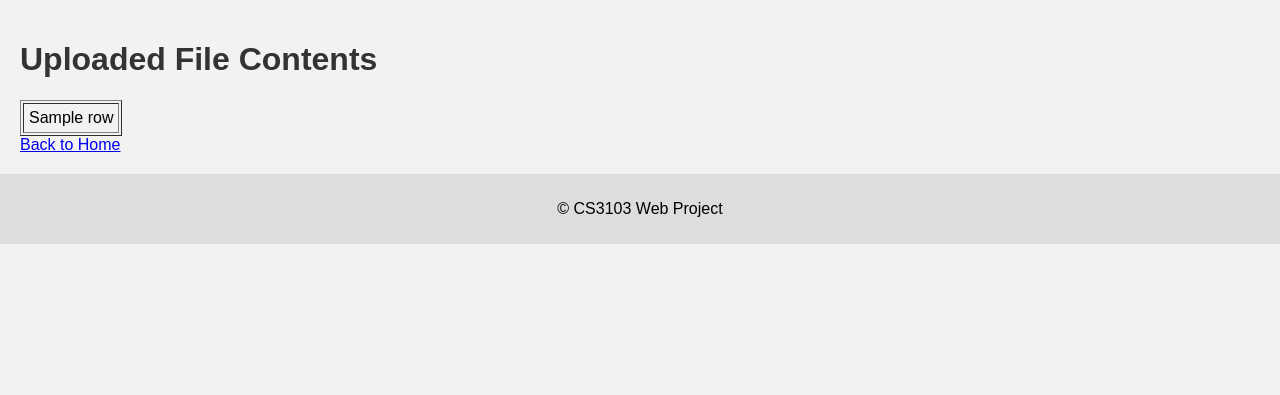
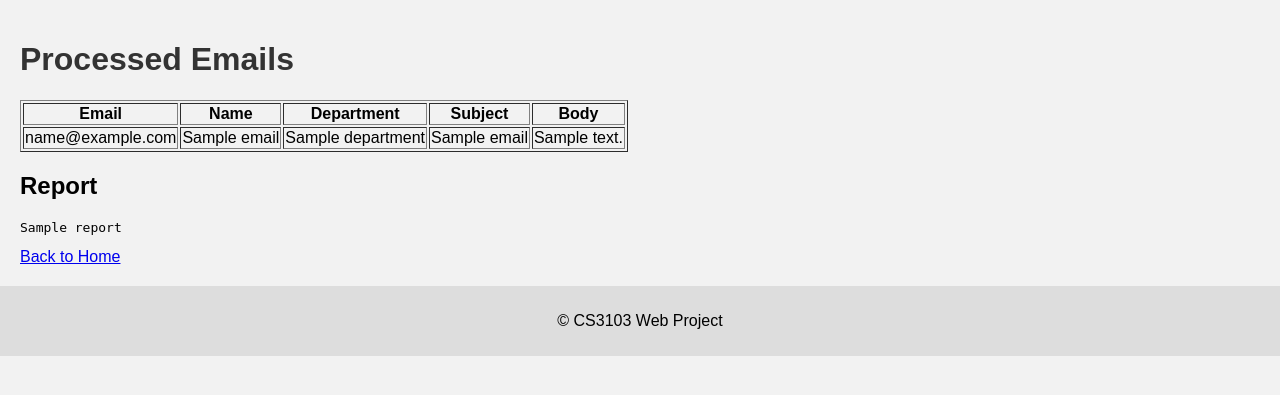
Before and after one commit to Chandan8186/cs3103-grp-30, a Flask app: template templates/upload.html in a window 1280 px wide. Shown: the part 38-433 px from the top of the page. Run offline with Flask 3, Linux system fonts and the light colour scheme; the template is opened without the code that fills it: most values are stand-ins (such as "Sample title", 1, 10 or a date in 2020).

Commit message:
Add parser into gui.py
Include parser into gui.py

```diff
--- a/main.py
+++ b/main.py
@@ -5,6 +5,7 @@ It contains the definition of routes and views for the application.
 
 from flask import Flask, render_template, request, redirect, url_for, flash
 import os
+from parser import Parser
 app = Flask(__name__)
 
 wsgi_app = app.wsgi_app
@@ -22,35 +23,48 @@ def index():
 
 @app.route('/upload', methods=['POST'])
 def upload_file():
-    if 'file' not in request.files:
-        flash('No file part')
+    if 'csv_file' not in request.files or 'body_file' not in request.files:
+        flash('Missing file(s)')
         return redirect(url_for('index'))
-    file = request.files['file']
-    if file.filename == '':
-        flash('No selected file')
+    csv_file = request.files['csv_file']
+    body_file = request.files['body_file']
+    if csv_file.filename == '' or body_file.filename == '':
+        flash('No selected file(s)')
         return redirect(url_for('index'))
-    if file:
-        filename = file.filename
-        filepath = os.path.join(app.config['UPLOAD_FOLDER'], filename)
-        file.save(filepath)
-        # Read and interpret the file
+    if csv_file and body_file:
+        csv_name = csv_file.filename
+        csvpath = os.path.join(app.config['UPLOAD_FOLDER'], csv_name)
+        csv_file.save(csvpath)
 
-        data = []
-        with open(filepath, 'r') as f:
-            line = " "
-            while line != "":
-                line = f.readline()
-                data.append(line)
-        return render_template('upload.html', data=data)
+        body_name = body_file.filename
+        bodypath = os.path.join(app.config['UPLOAD_FOLDER'], body_name)
+        body_file.save(bodypath)
+
+        parser = Parser('myself@gmail.com', csvpath, bodypath)
+        emails = parser.prepare_all_emails('department-A5')
+        try:
+            parser = Parser('myself@gmail.com', csvpath, bodypath)
+
+            emails = parser.prepare_all_emails('all')
+            parser.update_report_data(emails)
+            report = parser.prepare_report()
+
+            return render_template('upload.html', emails=emails, report=report)
+        except Exception as e:
+            flash(f'An error occurred: {e}')
+            return redirect(url_for('index'))
 
 @app.route('/about')
 def about():
     return render_template('about.html')
 
 if __name__ == '__main__':
+    """
     HOST = os.environ.get('SERVER_HOST', 'localhost')
     try:
         PORT = int(os.environ.get('SERVER_PORT', '5555'))
     except ValueError:
         PORT = 5555
     app.run(HOST, PORT)
+    """
+    app.run(debug=True)
--- a/templates/upload.html
+++ b/templates/upload.html
@@ -1,13 +1,30 @@
 {% extends 'base.html' %}
 
 {% block content %}
-<h1>Uploaded File Contents</h1>
-<table border="1" cellpadding="5">
+<h1>Processed Emails</h1>
+<table border="1">
     <tr>
-    {% for row in data %}
-    <td>{{ row }}</td>
+        <th>Email</th>
+        <th>Name</th>
+        <th>Department</th>
+        <th>Subject</th>
+        <th>Body</th>
+    </tr>
+    {% for email in emails %}
+        <tr>
+            <td>{{ email.email }}</td>
+            <td>{{ email.name }}</td>
+            <td>{{ email.department }}</td>
+            <td>{{ email.subject }}</td>
+            <td>{{ email.body }}</td>
+        </tr>
     {% endfor %}
-    </tr>
 </table>
+<h2>Report</h2>
+{% if report %}
+    <pre>{{ report }}</pre>
+{% else %}
+    <p>No report available.</p>
+{% endif %}
 <a href="{{ url_for('index') }}">Back to Home</a>
 {% endblock %}
--- a/uploads/q.txt
+++ /dev/null
@@ -1,2 +0,0 @@
-amy, 123@abc
-betty, cefg@aaa
--- /dev/null
+++ b/uploads/test.csv
@@ -0,0 +1,6 @@
+email,name,department
+alice@example.com,Alice Smith,HR
+bob@example.com,Bob Johnson,Engineering
+carol@example.com,Carol Williams,Marketing
+dave@example.com,Dave Brown,Engineering
+eve@example.com,Eve Davis,HR
```
Also changed, not shown: templates/index.html (+5 -2 lines), uploads/body.txt (added, +11 -0 lines).
